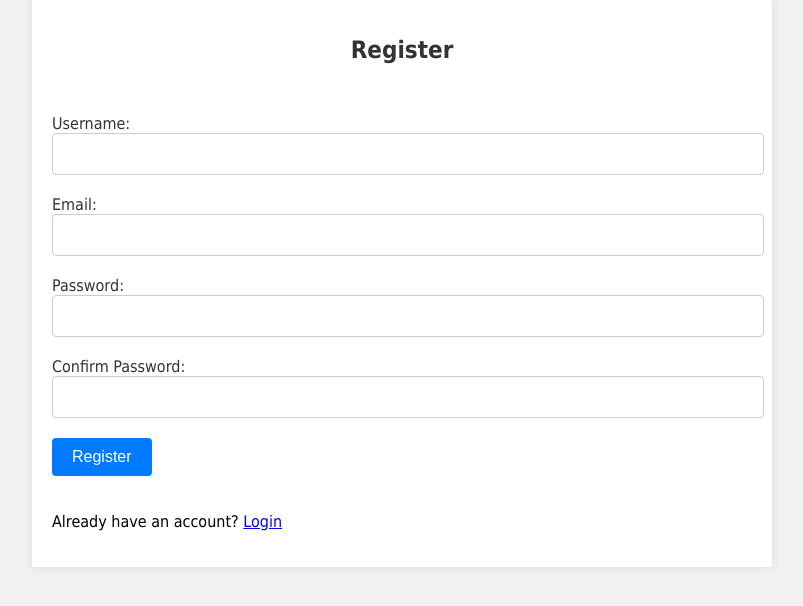
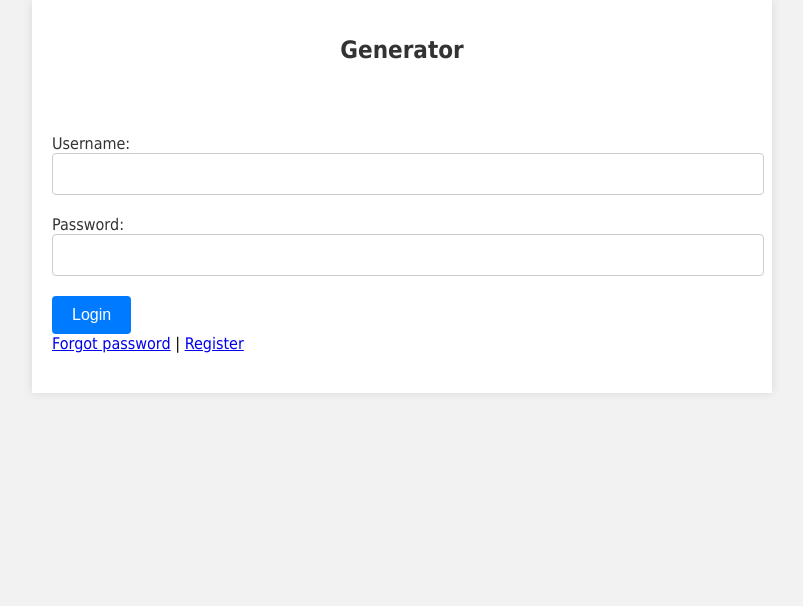
Before and after one commit to Golde34/GANApp, a FastAPI app: page / in a window 1280 px wide. Shown: the top 606 px of the page, without its empty margins (238-1041 px from the left). Run offline with FastAPI, Linux system fonts and the light colour scheme.

Commit message:
login function

```diff
--- a/app/main.py
+++ b/app/main.py
@@ -33,7 +33,7 @@ def get_db():
 
 @app.get("/")
 async def home(request: Request):
-    return templates.TemplateResponse("register.html", {"request": request})
+    return templates.TemplateResponse("login.html", {"request": request})
 
 @app.get("/index", response_class=HTMLResponse)
 async def index(request: Request):
@@ -53,6 +53,10 @@ async def register(request: Request,
     if db_user:
         raise HTTPException(status_code=400, detail="Email already registered")
 
+    db_user = crud.get_user_by_username(db, email=user.username)
+    if db_user:
+        raise HTTPException(status_code=400, detail="Username already registered")
+
     crud.create_user(db, user)
 
     return templates.TemplateResponse("login.html", {"request": request})
@@ -60,6 +64,17 @@ async def register(request: Request,
 @app.get("/login", response_class=HTMLResponse)
 async def login(request: Request):
     return templates.TemplateResponse("login.html", {"request": request})
+
+@app.post("/login")
+async def login(request: Request,
+                   username: str = Form(...), password: str = Form(...),
+                   db: Session = Depends(get_db)):
+    user = models.User(username=username, hashed_password=password)
+    u = crud.get_user_by_username(db, username=user.username)
+    if u != None:
+        return templates.TemplateResponse("index.html", {"request": request, "user":u})
+    else:
+        return templates.TemplateResponse("login.html", {"request": request, "message": "Login failed! Try to correct username or password"})
 
 @app.post("/generateImage", response_class=JSONResponse)
 async def generate_image(request: ImageGenerationRequest):
--- a/app/modules/crud.py
+++ b/app/modules/crud.py
@@ -9,6 +9,10 @@ def get_user(db: Session, user_id: int):
 
 def get_user_by_email(db: Session, email: str):
     return db.query(models.User).filter(models.User.email == email).first()
+
+
+def get_user_by_username(db: Session, username: str):
+    return db.query(models.User).filter(models.User.username == username).first()
 
 
 def get_users(db: Session, skip: int = 0, limit: int = 100):
--- a/app/templates/index.html
+++ b/app/templates/index.html
@@ -12,6 +12,7 @@
     <div class="container">
         <h1 class="heading">Image Generator</h1>
         <div class="user-container">
+            <p>{{user.username}} + {{user.email}}</p>
             <button id="logout-button" class="form-button"><a href="/login">Logout</a></button>
         </div>
         <form id="image-form">
--- a/app/templates/login.html
+++ b/app/templates/login.html
@@ -11,10 +11,11 @@
 <body>
     <div class="container">
         <h1 class="heading">Generator</h1>
-        <form id="login-form">
+        <form id="login-form" action="/login" method="post">
+            <h2>{{ message }}</h2>
             <div>
-                <label for="account" class="form-label">Account:</label>
-                <input type="text" id="account" name="account" class="form-input">
+                <label for="username" class="form-label">Username:</label>
+                <input type="text" id="username" name="username" class="form-input">
             </div>
             <div>
                 <label for="password" class="form-label">Password:</label>
@@ -30,7 +31,7 @@
         </form>
     </div>
 
-    <script src="/static/login.js"></script>
+<!--    <script src="/static/login.js"></script>-->
 </body>
 
 </html>
--- a/app/templates/register.html
+++ b/app/templates/register.html
@@ -7,11 +7,36 @@
     <title>Register</title>
     <link rel="stylesheet" href="/style/style.css">
 </head>
+<script>
+    function verifyPassword() {
+        var pw = document.getElementById("hashed_password").value;
 
+        //minimum password length validation
+        if(pw.length < 8) {
+            document.getElementById("message1").innerHTML = "**Password length must be at least 8 characters";
+            return false;
+        }
+
+        //maximum length of password validation
+        if(pw.length > 15) {
+            document.getElementById("message1").innerHTML = "**Password length must not exceed 15 characters";
+            return false;
+        }
+    }
+
+    function matchPassword() {
+        var pw1 = document.getElementById("hashed_password");
+        var pw2 = document.getElementById("confirm_password");
+        if(pw1 != pw2)
+        {
+            document.getElementById("message2").innerHTML = "Passwords did not match";
+        }
+    }
+</script>
 <body>
     <div class="container">
         <h1 class="heading">Register</h1>
-        <form id="register-form" method="post" action="/register">
+        <form id="register-form" method="post" action="/register" onsubmit ="return verifyPassword()">
             <div>
                 <label for="username" class="form-label">Username:</label>
                 <input type="text" id="username" name="username" class="form-input" required>
@@ -21,14 +46,16 @@
                 <input type="email" id="email" name="email" class="form-input" required>
             </div>
             <div>
-                <label for="password" class="form-label">Password:</label>
-                <input type="password" id="password" name="hashed_password" class="form-input" required>
+                <label for="hashed_password" class="form-label">Password:</label>
+                <input type="password" id="hashed_password" name="hashed_password" class="form-input" required>
+                <span id = "message1" style="color:red"> </span> <br><br>
             </div>
             <div>
-                <label for="confirm-password" class="form-label">Confirm Password:</label>
-                <input type="password" id="confirm-password" name="confirm_password" class="form-input" required>
+                <label for="confirm_password" class="form-label">Confirm Password:</label>
+                <input type="password" id="confirm_password" name="confirm_password" class="form-input" required>
+                <span id = "message2" style="color:red"> </span> <br><br>
             </div>
-            <button type="submit" class="form-button">Register</button>
+            <button type="submit" class="form-button" onclick="matchPassword()">Register</button>
         </form>
         <div>
             <p>Already have an account? <a href="/login">Login</a></p>
```
Also changed, not shown: app/gan_app.db, app/static/script.js (line endings or trailing spaces).
